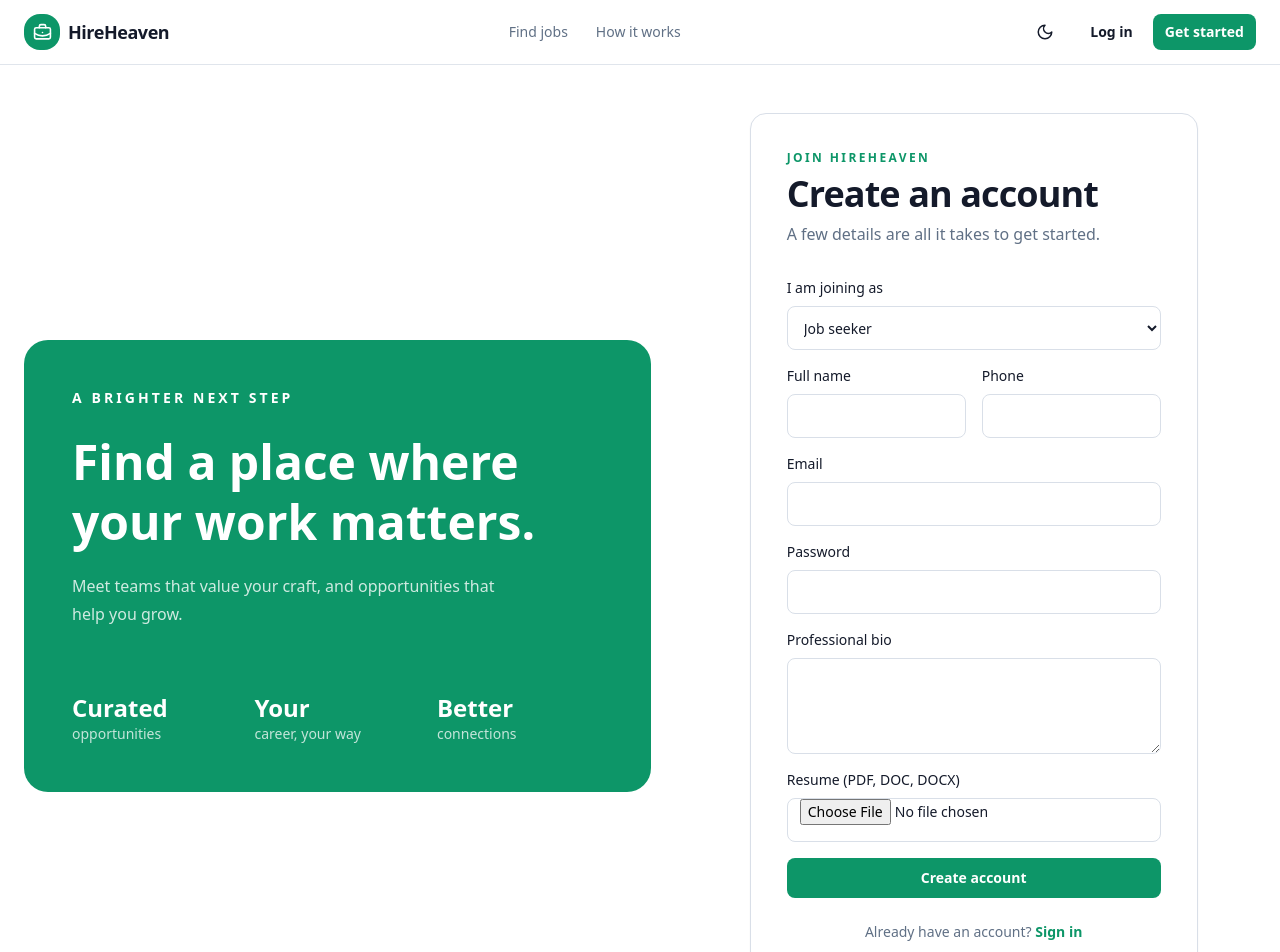
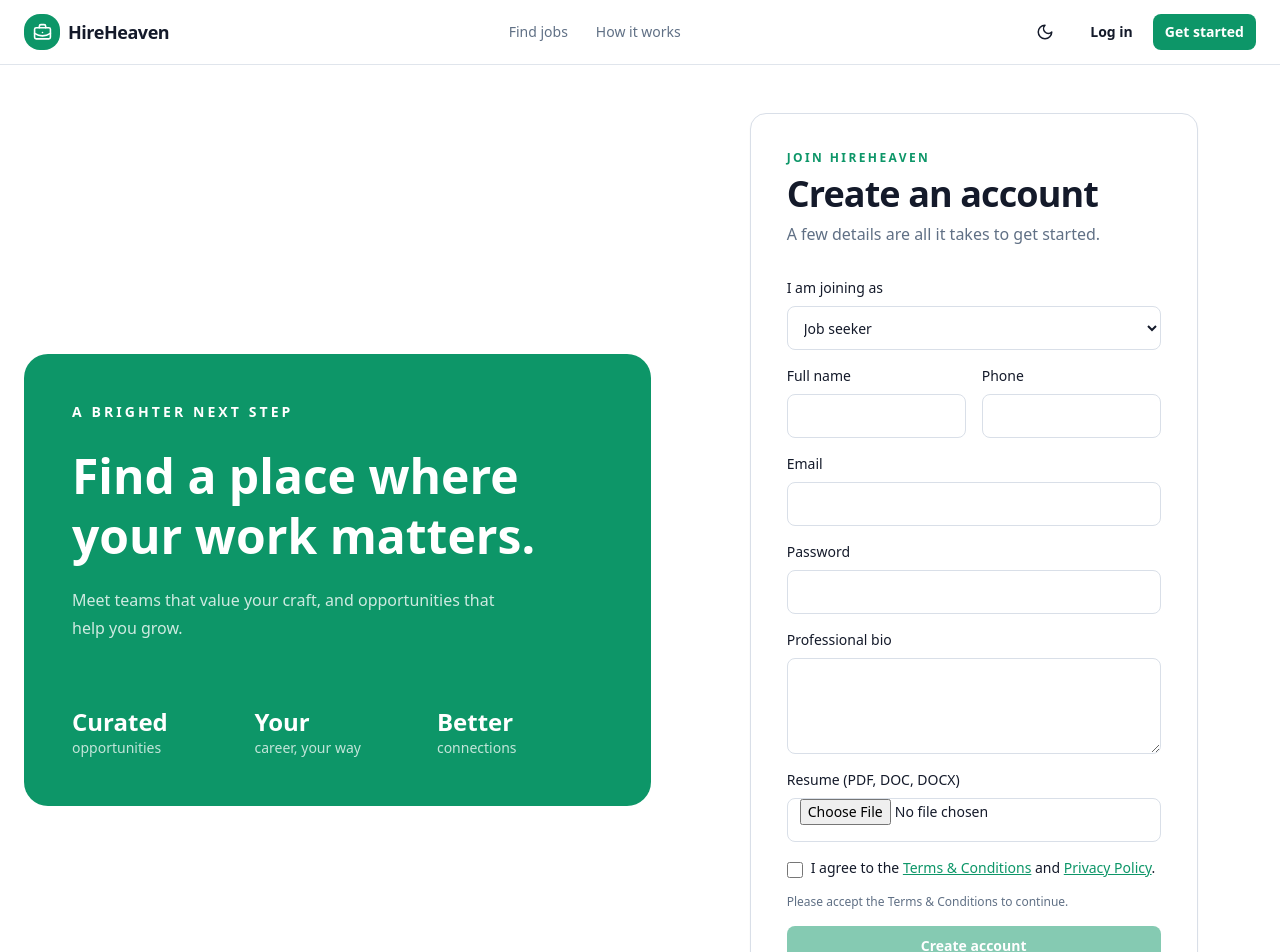
Before and after one commit to limon-available/job-portal-microservice, a Next.js app in the folder apps/web/: page /register in a window 1280 px wide. Shown: the top 952 px of the page. Built offline with nearby package versions, Linux system fonts and the light colour scheme; no server answers.

Commit message:
fix: improve authentication flows and email confirmation

```diff
--- a/apps/web/src/app/(auth)/layout.tsx
+++ b/apps/web/src/app/(auth)/layout.tsx
@@ -4,5 +4,40 @@ import { SiteHeader } from "@/components/site-header";
 import { Card } from "@/components/ui";
 
 export default function AuthLayout({ children }: { children: ReactNode }) {
-  return <><SiteHeader /><main className="mx-auto grid min-h-[calc(100vh-4rem)] max-w-7xl items-center gap-10 px-4 py-12 lg:grid-cols-[1fr_0.9fr] lg:px-6"><section className="hidden rounded-3xl bg-primary p-12 text-primary-foreground lg:block"><p className="text-sm font-bold uppercase tracking-[0.22em]">A brighter next step</p><h1 className="mt-6 max-w-lg text-5xl font-extrabold leading-tight">Find a place where your work matters.</h1><p className="mt-5 max-w-md leading-7 opacity-80">Meet teams that value your craft, and opportunities that help you grow.</p><div className="mt-16 grid grid-cols-3 gap-4 text-sm"><div><strong className="block text-2xl">Curated</strong><span className="opacity-75">opportunities</span></div><div><strong className="block text-2xl">Your</strong><span className="opacity-75">career, your way</span></div><div><strong className="block text-2xl">Better</strong><span className="opacity-75">connections</span></div></div></section><div className="mx-auto w-full max-w-md"><Card className="p-7 sm:p-9">{children}<p className="mt-6 text-center text-xs text-muted-foreground">By continuing, you agree to our <Link className="underline" href="/terms">Terms</Link> and Privacy Policy.</p></Card></div></main></>;
+  return (
+    <>
+      <SiteHeader />
+      <main className="mx-auto grid min-h-[calc(100vh-4rem)] max-w-7xl items-center gap-10 px-4 py-12 lg:grid-cols-[1fr_0.9fr] lg:px-6">
+        <section className="hidden rounded-3xl bg-primary p-12 text-primary-foreground lg:block">
+          <p className="text-sm font-bold uppercase tracking-[0.22em]">A brighter next step</p>
+          <h1 className="mt-6 max-w-lg text-5xl font-extrabold leading-tight">
+            Find a place where your work matters.
+          </h1>
+          <p className="mt-5 max-w-md leading-7 opacity-80">
+            Meet teams that value your craft, and opportunities that help you grow.
+          </p>
+          <div className="mt-16 grid grid-cols-3 gap-4 text-sm">
+            <div>
+              <strong className="block text-2xl">Curated</strong>
+              <span className="opacity-75">opportunities</span>
+            </div>
+            <div>
+              <strong className="block text-2xl">Your</strong>
+              <span className="opacity-75">career, your way</span>
+            </div>
+            <div>
+              <strong className="block text-2xl">Better</strong>
+              <span className="opacity-75">connections</span>
+            </div>
+          </div>
+        </section>
+        <div className="mx-auto w-full max-w-md">
+          <Card className="p-7 sm:p-9">
+            {children}
+
+          </Card>
+        </div>
+      </main>
+    </>
+  );
 }
--- a/apps/web/src/components/auth-forms.tsx
+++ b/apps/web/src/components/auth-forms.tsx
@@ -4,12 +4,15 @@ import { useEffect, useState } from "react";
 import { zodResolver } from "@hookform/resolvers/zod";
 import { useMutation } from "@tanstack/react-query";
 import { useRouter } from "next/navigation";
+import Link from "next/link";
 import { useForm } from "react-hook-form";
 import { z } from "zod";
 import { useSearchParams } from "next/navigation";
 import { api, apiMessage } from "@/lib/api";
 import { useAuthStore, type SessionUser } from "@/lib/auth-store";
 import { Button, Field, Input, Notice } from "@/components/ui";
+
+
 
 const loginSchema = z.object({ email: z.string().email(), password: z.string().min(1) });
 const registerSchema = z.object({
@@ -58,6 +61,7 @@ export function RegisterForm() {
   const router = useRouter();
   const searchParams = useSearchParams();
   const [resume, setResume] = useState<File | null>(null);
+  const [acceptedTerms, setAcceptedTerms] = useState(false);
   const form = useForm<RegisterValues>({
     resolver: zodResolver(registerSchema),
     defaultValues: {
@@ -71,6 +75,7 @@ export function RegisterForm() {
       if (values.role === "jobseeker" && !resume) throw new Error("Choose a resume PDF, DOC, or DOCX file.");
       const body = new FormData();
       Object.entries(values).forEach(([key, value]) => body.append(key, value));
+      body.append("acceptedTerms", String(acceptedTerms));
       if (resume) body.append("file", resume);
       return (await api.post("/api/auth/register", body)).data.data;
     },
@@ -87,7 +92,37 @@ export function RegisterForm() {
     <Field label="Password"><Input type="password" autoComplete="new-password" {...form.register("password")} />{form.formState.errors.password && <small className="text-red-600">{form.formState.errors.password.message}</small>}</Field>
     <Field label={role === "jobseeker" ? "Professional bio" : "About you / your organization"}><textarea className="min-h-24 rounded-lg border border-border bg-background p-3 text-sm" {...form.register("bio")} /></Field>
     {role === "jobseeker" && <Field label="Resume (PDF, DOC, DOCX)"><Input type="file" accept=".pdf,.doc,.docx,application/pdf,application/msword,application/vnd.openxmlformats-officedocument.wordprocessingml.document" onChange={(event) => setResume(event.target.files?.[0] ?? null)} /></Field>}
-    <Button type="submit" disabled={mutation.isPending}>{mutation.isPending ? "Creating account…" : "Create account"}</Button>
+
+    <div className="flex items-start gap-2 text-sm">
+      <input
+        id="accept-terms"
+        type="checkbox"
+        checked={acceptedTerms}
+        onChange={(event) =>
+          setAcceptedTerms(event.target.checked)
+        }
+        className="mt-1 h-4 w-4 border border-gray-400 bg-white rounded border-border text-primary focus:ring-primary accent-primary"
+      />
+
+      <label htmlFor="accept-terms">
+        I agree to the{" "}
+        <Link href="/terms" className="text-primary underline">
+          Terms & Conditions
+        </Link>{" "}
+        and{" "}
+        <Link href="/privacy" className="text-primary underline">
+          Privacy Policy
+        </Link>
+        .
+      </label>
+    </div>
+
+    {!acceptedTerms && (
+      <p className="text-xs text-muted-foreground">
+        Please accept the Terms & Conditions to continue.
+      </p>
+    )}
+    <Button type="submit" disabled={mutation.isPending || !acceptedTerms}>{mutation.isPending ? "Creating account…" : "Create account"}</Button>
   </form>;
 }
 
--- a/apps/web/src/components/ui.tsx
+++ b/apps/web/src/components/ui.tsx
@@ -1,4 +1,5 @@
 import Link from "next/link";
+import { forwardRef } from "react";
 import type { ButtonHTMLAttributes, HTMLAttributes, InputHTMLAttributes, ReactNode } from "react";
 import { cva, type VariantProps } from "class-variance-authority";
 import { cn } from "@/lib/utils";
@@ -25,17 +26,22 @@ export function Button({
   return <button className={cn(buttonVariants({ variant }), className)} {...props} />;
 }
 
-export function Input(props: InputHTMLAttributes<HTMLInputElement>) {
+export const Input = forwardRef<HTMLInputElement, InputHTMLAttributes<HTMLInputElement>>(
+  ({ className, ...props }, ref) => {
     return (
       <input
+        ref={ref} // এখানে ref পাস করে দেওয়া হলো
         {...props}
         className={cn(
           "h-11 w-full rounded-lg border border-border bg-background px-3 text-sm outline-none transition placeholder:text-muted-foreground focus:ring-2 focus:ring-primary/30",
-        props.className,
+          className,
         )}
       />
     );
   }
+);
+
+Input.displayName = "Input";
 
 export function Card({ children, className, ...props }: HTMLAttributes<HTMLDivElement>) {
   return (
```
Also changed, not shown: 2 other files (tests, documents, lock files or other folders). Lines whose indentation alone changed are shown as unchanged.
